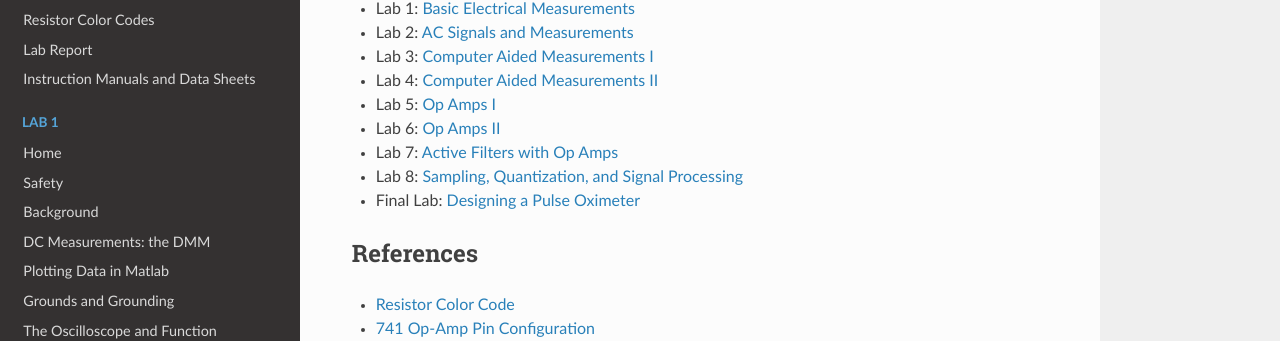
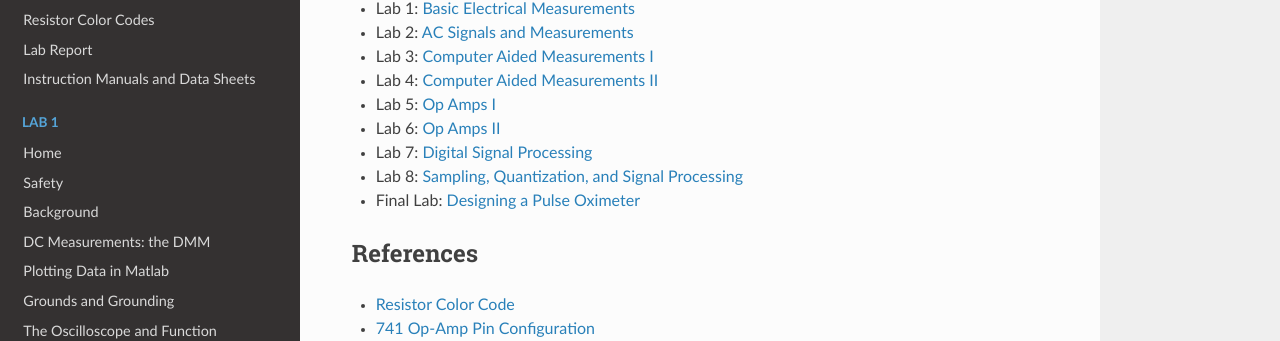
Before and after one commit to gvacaliuc/elec243-lab-website, an MkDocs documentation site: the page built from source/index.md, in a window 1280 px wide. Shown: the part 395-736 px from the top of the page. Built offline with MkDocs 1.6.1, drawn with Linux system fonts in a browser that asks for light colours; nearby versions of some CDN libraries; old or Windows-style settings are respelled for this version of MkDocs.

Commit message:
updated front page to have correct name for lab7

```diff
--- a/source/index.md
+++ b/source/index.md
@@ -15,7 +15,7 @@
 * Lab 4: [Computer Aided Measurements II](./lab4/)
 * Lab 5: [Op Amps I](./lab5/)
 * Lab 6: [Op Amps II](./lab6/)
-* Lab 7: [Active Filters with Op Amps](./lab7/)
+* Lab 7: [Digital Signal Processing](./lab7/)
 * Lab 8: [Sampling, Quantization, and Signal Processing](./lab8/)
 * Final Lab: [Designing a Pulse Oximeter](./final-lab)
 
```
